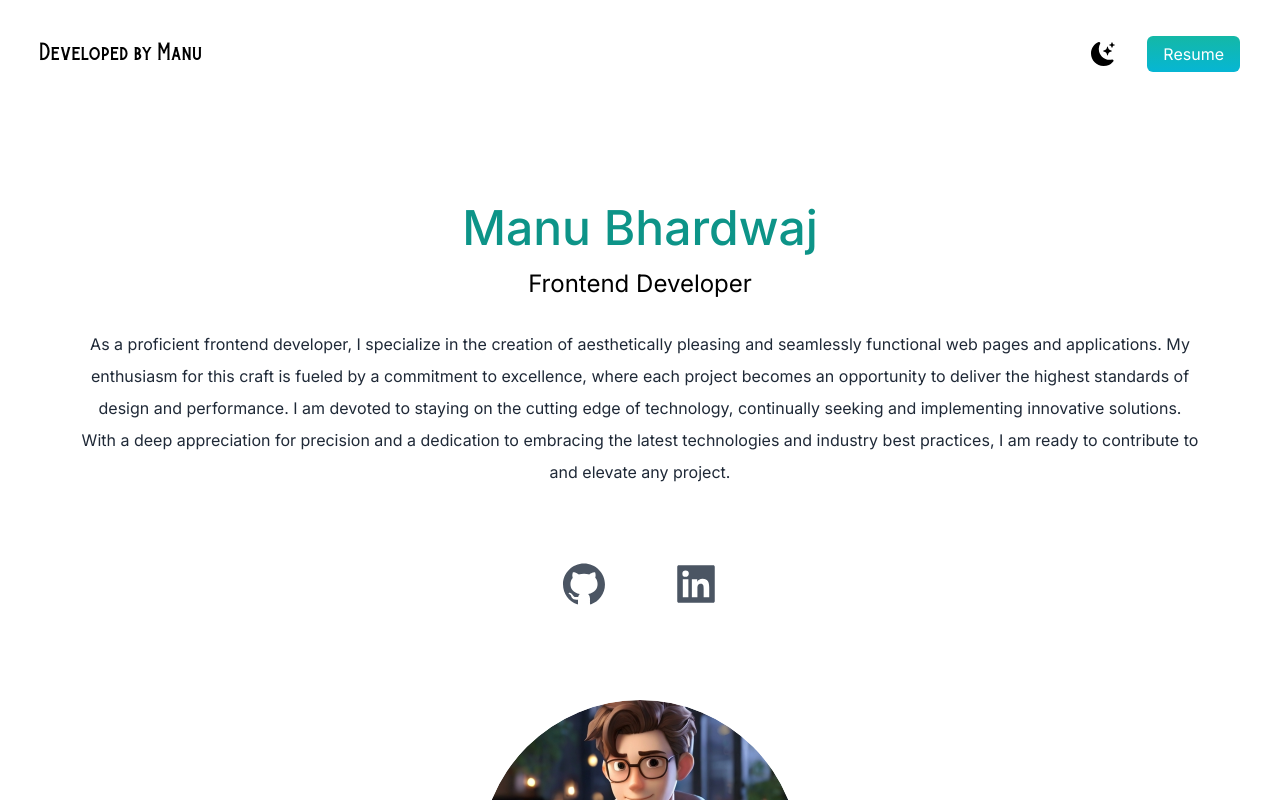
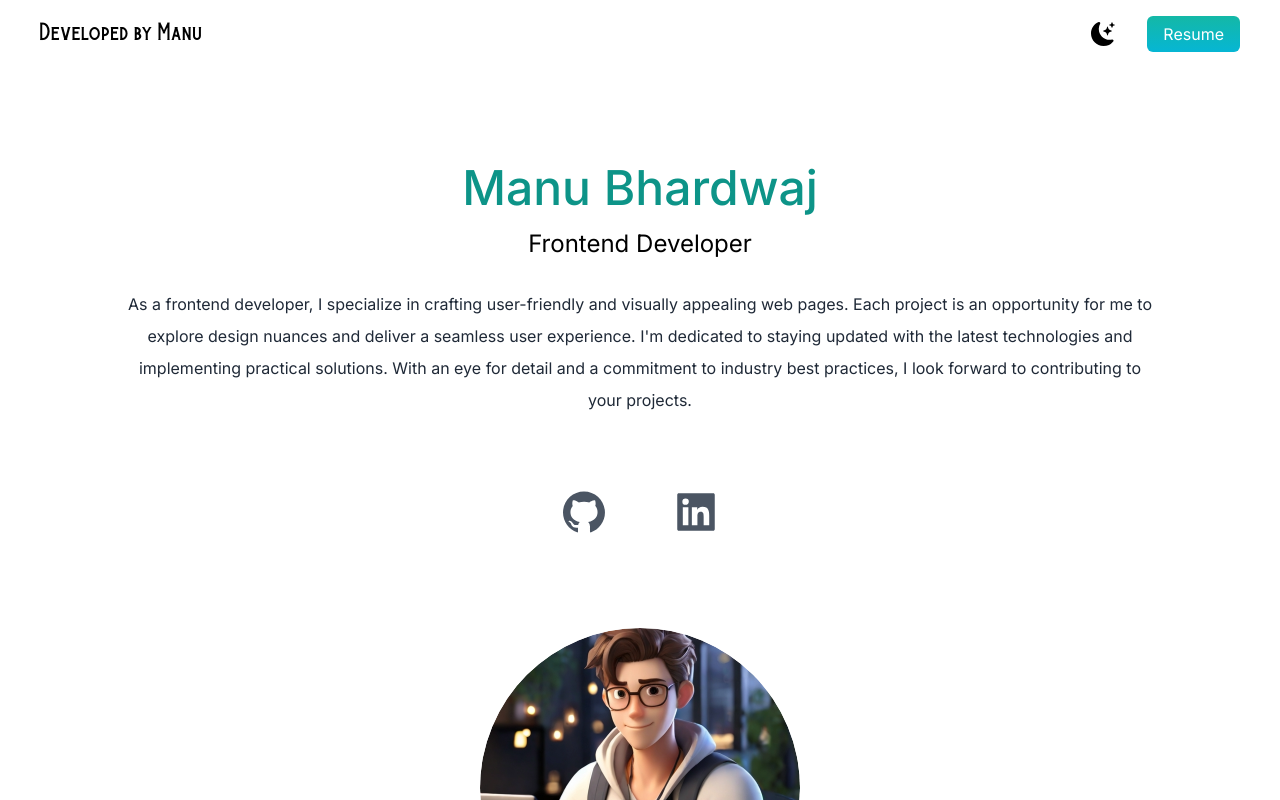
Before and after one commit to ManuBhardwaj001/Personal-Portfolio, a Next.js app: page / in a window 1280 px wide. Shown: the top 800 px of the page. Built offline with nearby package versions, Linux system fonts and the light colour scheme.

Commit message:
updated bio

```diff
--- a/src/app/page.js
+++ b/src/app/page.js
@@ -25,7 +25,7 @@ export default function Home() {
       </Head>
       <main className="bg-white px-10 dark:bg-gray-900 dark:text-white">
         <section className="min-h-screen">
-          <nav className="py-10 mb-12 flex justify-between">
+          <nav className="py-5 mb-12 flex justify-between">
             <h1 className="text-xl font-burtons cursor-default">Developed by Manu</h1>
             <ul className="flex items-center">
               <li><BsFillMoonStarsFill onClick={() => setDarkMode(!darkMode)} className="cursor-pointer text-2xl" /></li>
@@ -35,7 +35,7 @@ export default function Home() {
           <div className="text-center p-10">
             <h2 className="text-5xl py-2 text-teal-600 font-medium">Manu Bhardwaj</h2>
             <h3 className="text-2xl py-2">Frontend Developer</h3>
-            <p className="text-md py-5 leading-8 text-gray-800 dark:text-white">As a proficient frontend developer, I specialize in the creation of aesthetically pleasing and seamlessly functional web pages and applications. My enthusiasm for this craft is fueled by a commitment to excellence, where each project becomes an opportunity to deliver the highest standards of design and performance. I am devoted to staying on the cutting edge of technology, continually seeking and implementing innovative solutions. With a deep appreciation for precision and a dedication to embracing the latest technologies and industry best practices, I am ready to contribute to and elevate any project.</p>
+            <p className="text-md py-5 px-10 leading-8 text-gray-800 dark:text-white">As a frontend developer, I specialize in crafting user-friendly and visually appealing web pages. Each project is an opportunity for me to explore design nuances and deliver a seamless user experience.  I&apos;m dedicated to staying updated with the latest technologies and implementing practical solutions. With an eye for detail and a commitment to industry best practices, I look forward to contributing to your projects.</p>
           </div>
           <div className="text-5xl flex justify-center gap-16 py-3 text-gray-600 dark:text-white">
             <a href="https://github.com/ManuBhardwaj001">
```
